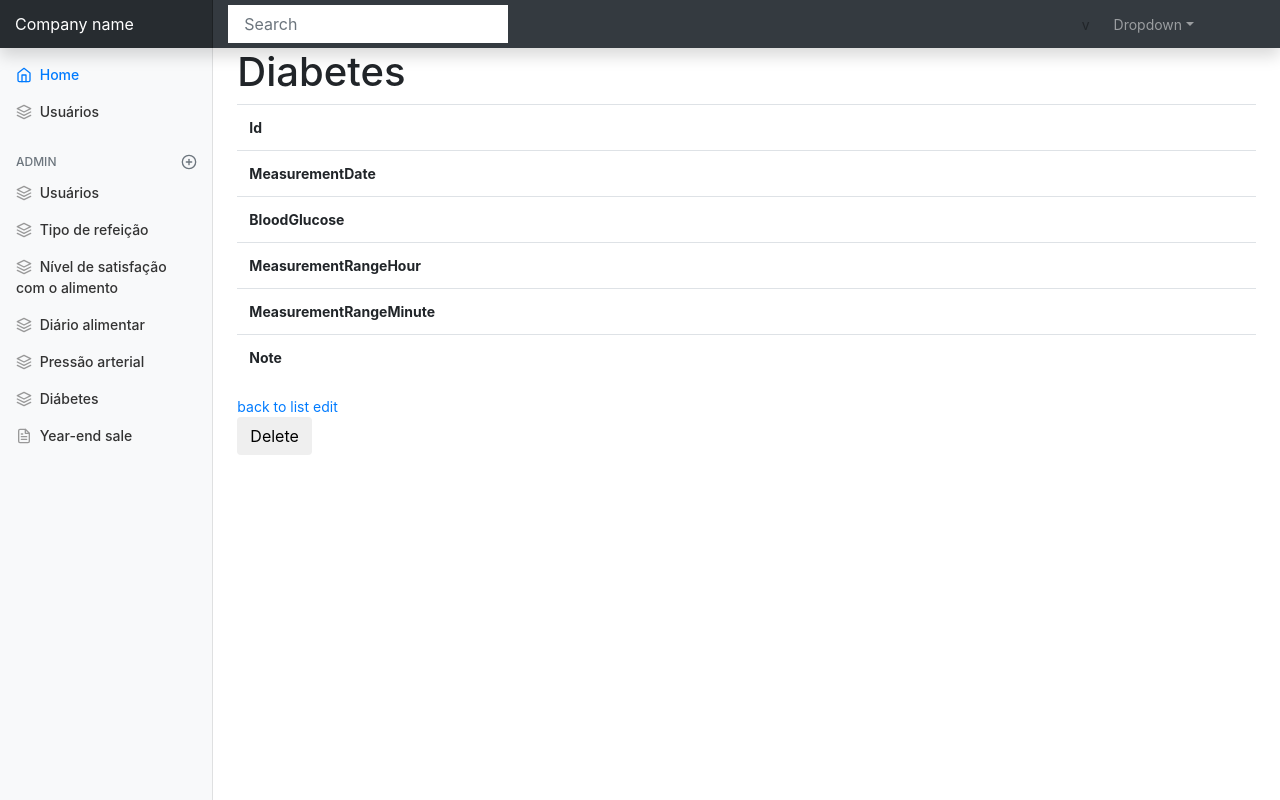
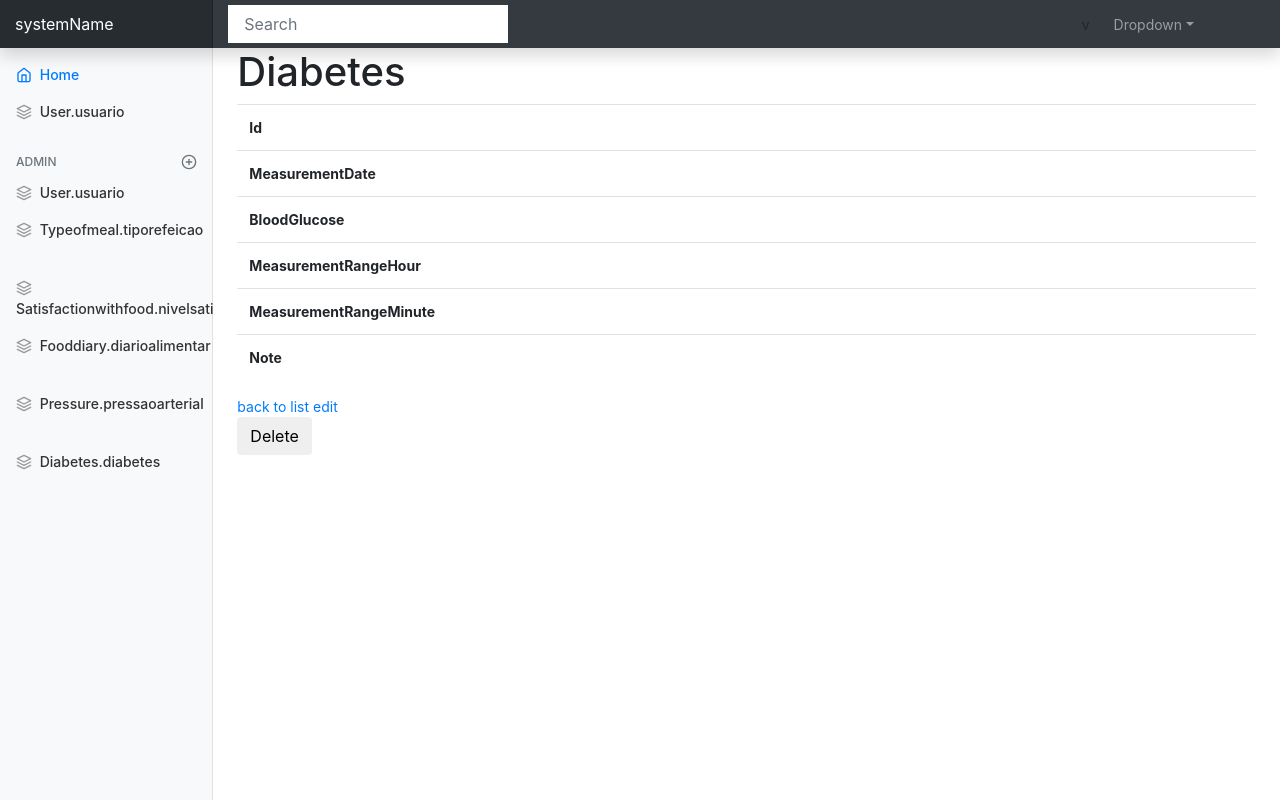
Before and after one commit to LexFalconis/follow-health, a Symfony app: template application/templates/diabetes/show.html.twig in a window 1280 px wide. Run offline with Twig, Linux system fonts and the light colour scheme; the template is opened without the code that fills it, so the values that code supplies are empty; some libraries are stand-ins or nearby versions.

Commit message:
add arquivo de tradução

```diff
--- a/application/templates/base/navbar.html.twig
+++ b/application/templates/base/navbar.html.twig
@@ -1,6 +1,6 @@
 {% block navbar %}
     <nav class="navbar navbar-dark fixed-top bg-dark flex-md-nowrap p-0 shadow navbar-expand-sm col-md-12">
-        <a class="navbar-brand col-sm-3 col-md-2 mr-0" href="#">Company name</a>
+        <a class="navbar-brand col-sm-3 col-md-2 mr-0" href="#">{{ "systemName"|trans }}</a>
 
         {#        <a class="navbar-brand" href="#">Expand at sm</a> #}
         {#        <button class="navbar-toggler" type="button" data-toggle="collapse" data-target="#navbarsExample03" aria-controls="navbarsExample03" aria-expanded="false" aria-label="Toggle navigation"> #}
--- a/application/templates/base/sidebar.html.twig
+++ b/application/templates/base/sidebar.html.twig
@@ -5,7 +5,7 @@
                 <li class="nav-item">
                     <a class="nav-link active" href="/">
                         <span data-feather="home"></span>
-                        Home <span class="sr-only"></span>
+                        {{ "home"|trans|capitalize }} <span class="sr-only"></span>
                     </a>
                 </li>
 {#                <li class="nav-item">#}
@@ -23,7 +23,7 @@
                 <li class="nav-item">
                     <a class="nav-link" href="/user">
                         <span data-feather="layers"></span>
-                        Usuários
+                        {{ "user.usuario"|trans|capitalize }}
                     </a>
                 </li>
             </ul>
@@ -38,43 +38,37 @@
                 <li class="nav-item">
                     <a class="nav-link" href="/user">
                         <span data-feather="layers"></span>
-                        Usuários
+                        {{ "user.usuario"|trans|capitalize }}
                     </a>
                 </li>
                 <li class="nav-item">
                     <a class="nav-link" href="/type-of-meal">
                         <span data-feather="layers"></span>
-                        Tipo de refeição
+                        {{ "typeOfMeal.tipoRefeicao"|trans|capitalize }}
                     </a>
                 </li>
                 <li class="nav-item">
                     <a class="nav-link" href="/satisfaction-with-food">
                         <span data-feather="layers"></span>
-                        Nível de satisfação com o alimento
+                        {{ "satisfactionWithFood.nivelSatisfacaoAlimento"|trans|capitalize }}
                     </a>
                 </li>
                 <li class="nav-item">
                     <a class="nav-link" href="/food-diary">
                         <span data-feather="layers"></span>
-                        Diário alimentar
+                        {{ "foodDiary.diarioAlimentar"|trans|capitalize }}
                     </a>
                 </li>
                 <li class="nav-item">
                     <a class="nav-link" href="/pressure">
                         <span data-feather="layers"></span>
-                        Pressão arterial
+                        {{ "pressure.pressaoArterial"|trans|capitalize }}
                     </a>
                 </li>
                 <li class="nav-item">
                     <a class="nav-link" href="/diabetes">
                         <span data-feather="layers"></span>
-                        Diábetes
-                    </a>
-                </li>
-                <li class="nav-item">
-                    <a class="nav-link" href="#">
-                        <span data-feather="file-text"></span>
-                        Year-end sale
+                        {{ "diabetes.diabetes"|trans|capitalize }}
                     </a>
                 </li>
             </ul>
```
Also changed, not shown: application/src/Controller/HomeController.php (added, +18 -0 lines), application/templates/home/index.html.twig (added, +20 -0 lines), application/translations/messages.pt.yaml (added, +8 -0 lines), 1 other file.
